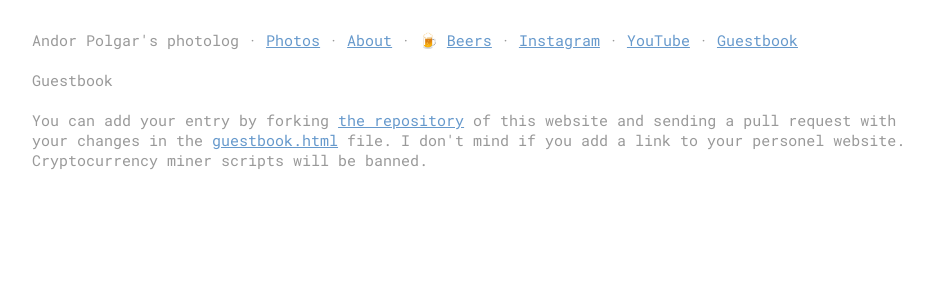
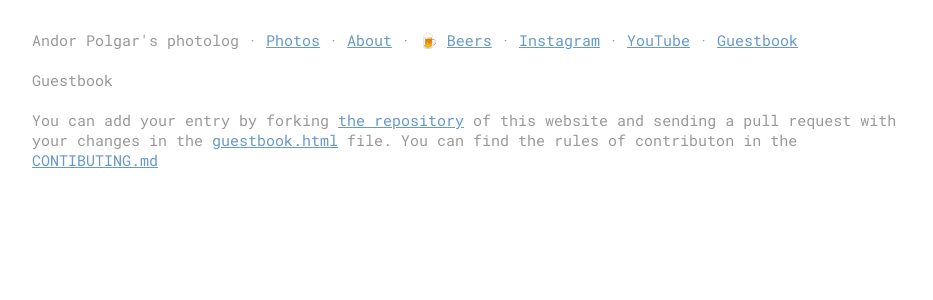
Before and after one commit to andormade/andor.cool, a Jekyll site: the page built from guestbook.html, in a window 1280 px wide. Shown: the top 300 px of the page, without its empty margins (167-1100 px from the left). Built offline with Jekyll 4.4.1, drawn with Linux system fonts in a browser that asks for light colours.

Commit message:
fix typo

```diff
--- a/guestbook.html
+++ b/guestbook.html
@@ -5,4 +5,4 @@ title: Guestbook
 
 <h2>Guestbook</h2>
 
-<p>You can add your entry by forking <a href="https://github.com/andormade/andor.cool">the repository</a> of this website and sending a pull request with your changes in the <a href="https://github.com/andormade/andor.cool/blob/master/guestbook.html">guestbook.html</a> file. I don't mind if you add a link to your personel website. Cryptocurrency miner scripts will be banned.</p>
+<p>You can add your entry by forking <a href="https://github.com/andormade/andor.cool">the repository</a> of this website and sending a pull request with your changes in the <a href="https://github.com/andormade/andor.cool/blob/master/guestbook.html">guestbook.html</a> file. You can find the rules of contributon in the <a href="https://github.com/andormade/andor.cool/blob/master/CONTRIBUTING.md">CONTIBUTING.md</a></p>
```
